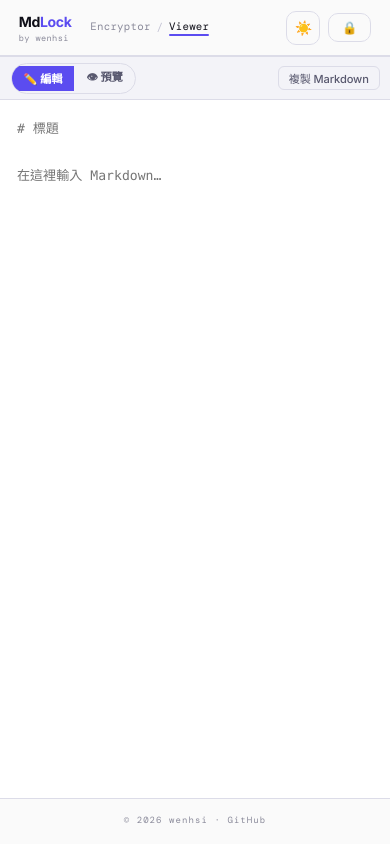
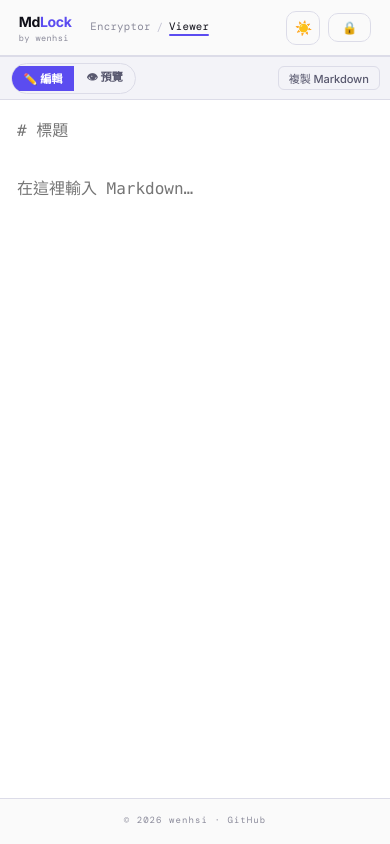
Before and after one commit to WenHsi/mdlock-viewer, a plain HTML site: page index.html in a window 390 px wide. Drawn offline with nearby package versions, Linux system fonts and the light colour scheme.

Commit message:
fix: 解決輸入文字時，ios 裝置會自動放大的問題

```diff
--- a/index.html
+++ b/index.html
@@ -589,6 +589,7 @@ nav {
 @media (max-width: 767px) {
   html { font-size: 15px; overflow-x: hidden; }
   body { overflow-x: hidden; }
+  input, textarea, select { font-size: 16px !important; }
   .editor-split { display: none !important; }
   .mobile-editor { display: flex; }
   .open-btn .btn-label { display: none; }
```
